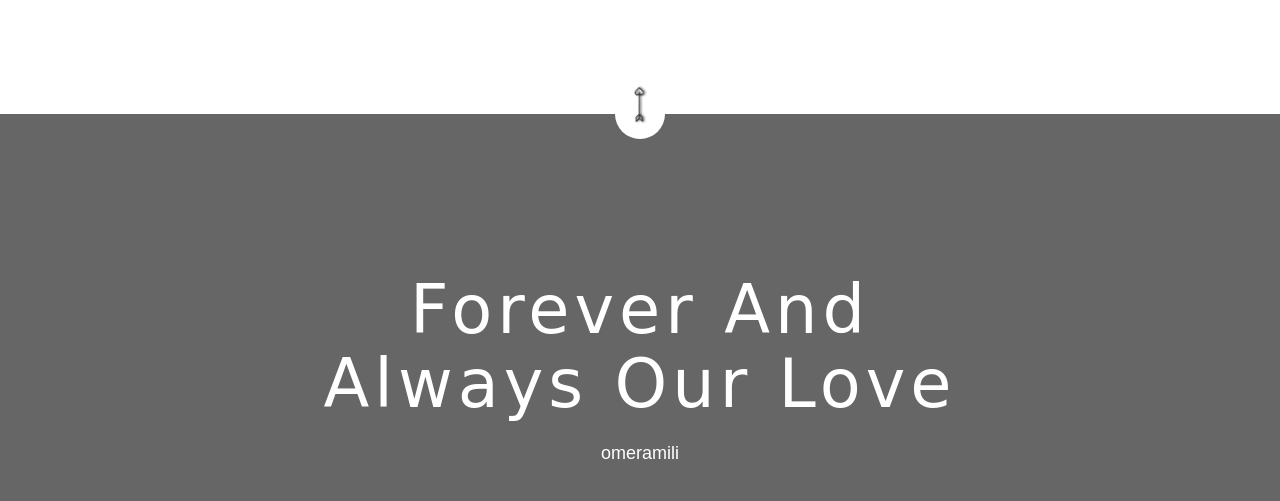
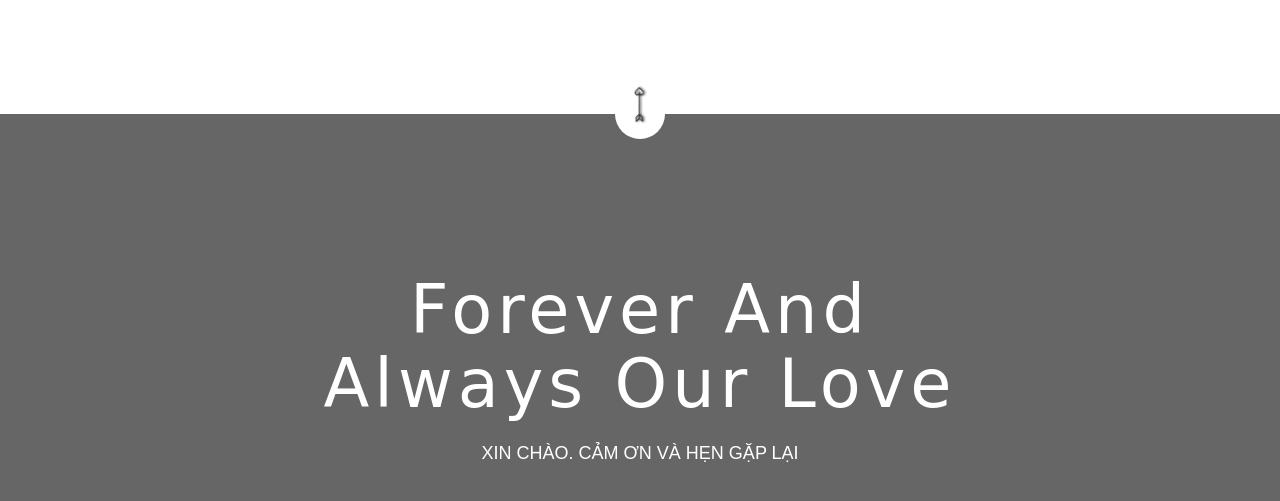
Before and after one commit to huy-yen/wedding, a plain HTML site: page index.html in a window 1280 px wide. Shown: the part 9722-10223 px from the top of the page. Drawn offline with Linux system fonts and the light colour scheme; a web font is replaced by a local one.

Commit message:
Update index.html

```diff
--- a/index.html
+++ b/index.html
@@ -522,7 +522,7 @@
         <div class="row">
             <div class="col col-xs-12">
                 <h2>Forever and Always Our Love</h2>
-                <span>omeramili</span>
+                <span>XIN CHÀO. CẢM ƠN VÀ HẸN GẶP LẠI</span>
             </div>
         </div> <!-- end row -->
     </div> <!-- end container -->
```
